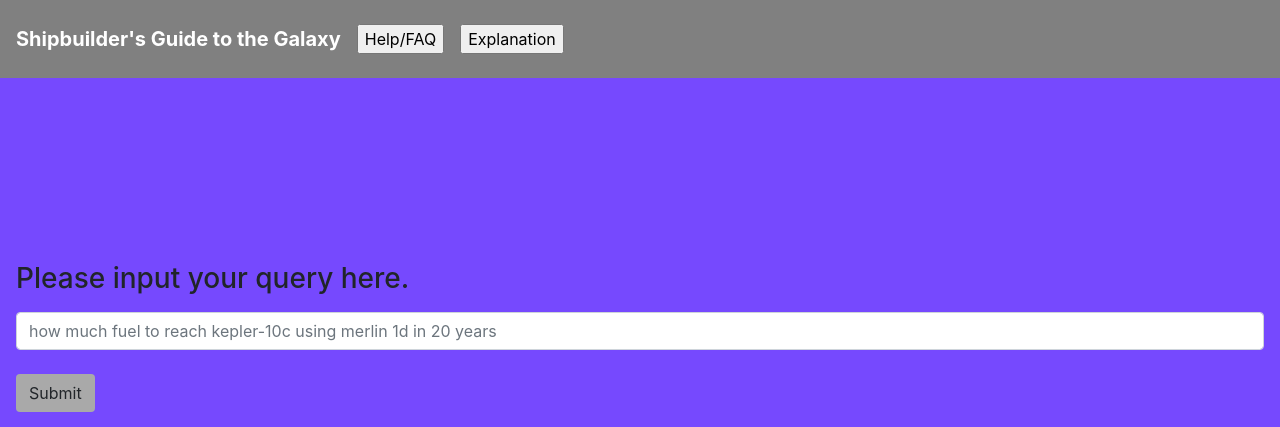
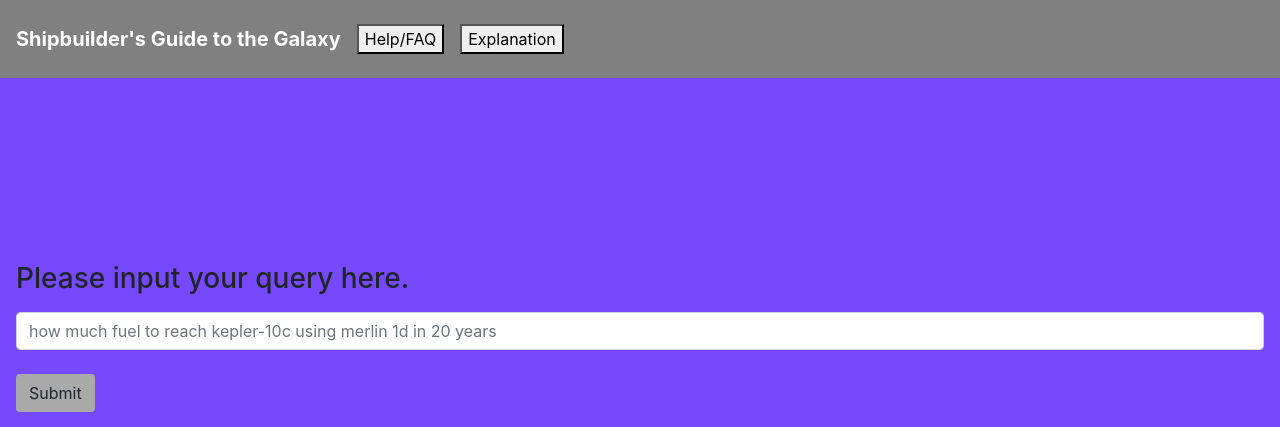
Before and after one commit to pollsmor/Project_01, a Flask app: page / in a window 1280 px wide. Shown: the top 427 px of the page. Run offline with Flask 2, Linux system fonts and the light colour scheme; parts of the project's set-up code (start-up, migrations or seed data) failed here and were passed over; some libraries are stand-ins or nearby versions.

Commit message:
Unrounding buttons

```diff
--- a/templates/_base.html
+++ b/templates/_base.html
@@ -20,8 +20,8 @@
         <a class="navbar-brand" style="color:white;" href="../">
           <strong>Shipbuilder's Guide to the Galaxy</strong>
         </a>
-        <a href=../static/help.html target="_blank"><input type="button" value="Help/FAQ"></a>
-        <a href=../static/explanation.html target="_blank"><input type="button" class="m-3" value="Explanation"></a>
+        <a href=../static/help.html target="_blank"><input type="button" class="rounded-0" value="Help/FAQ"></a>
+        <a href=../static/explanation.html target="_blank"><input type="button" class="m-3 rounded-0" value="Explanation"></a>
       </nav>
 
       <br><br>
```
